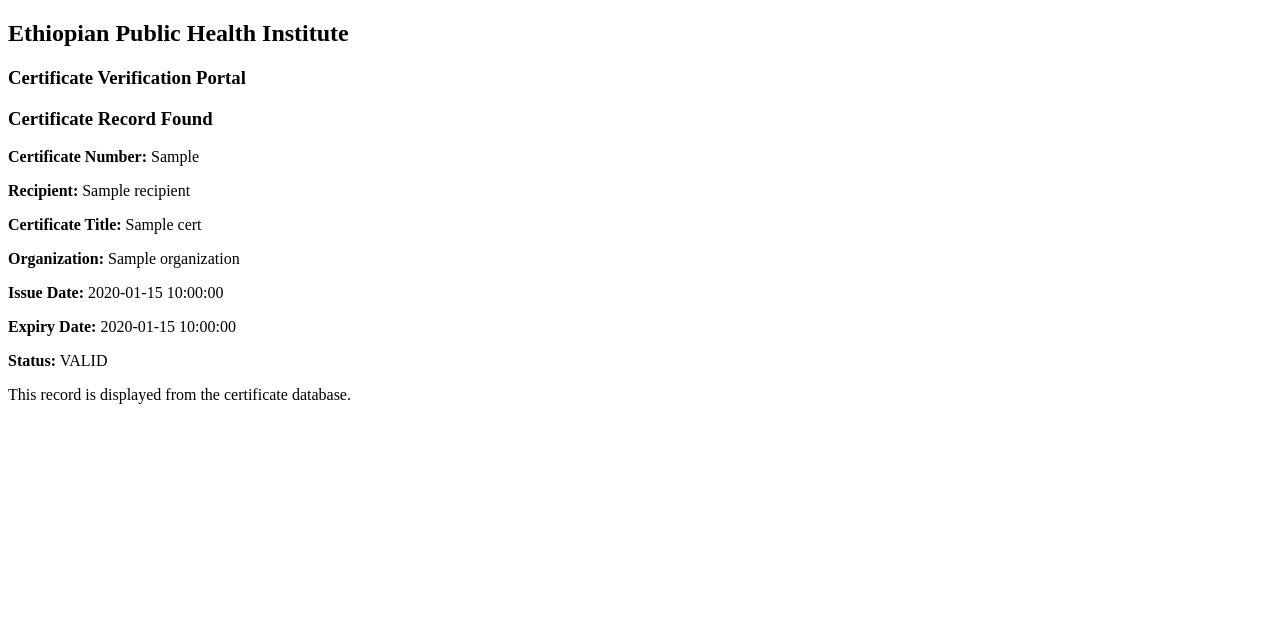
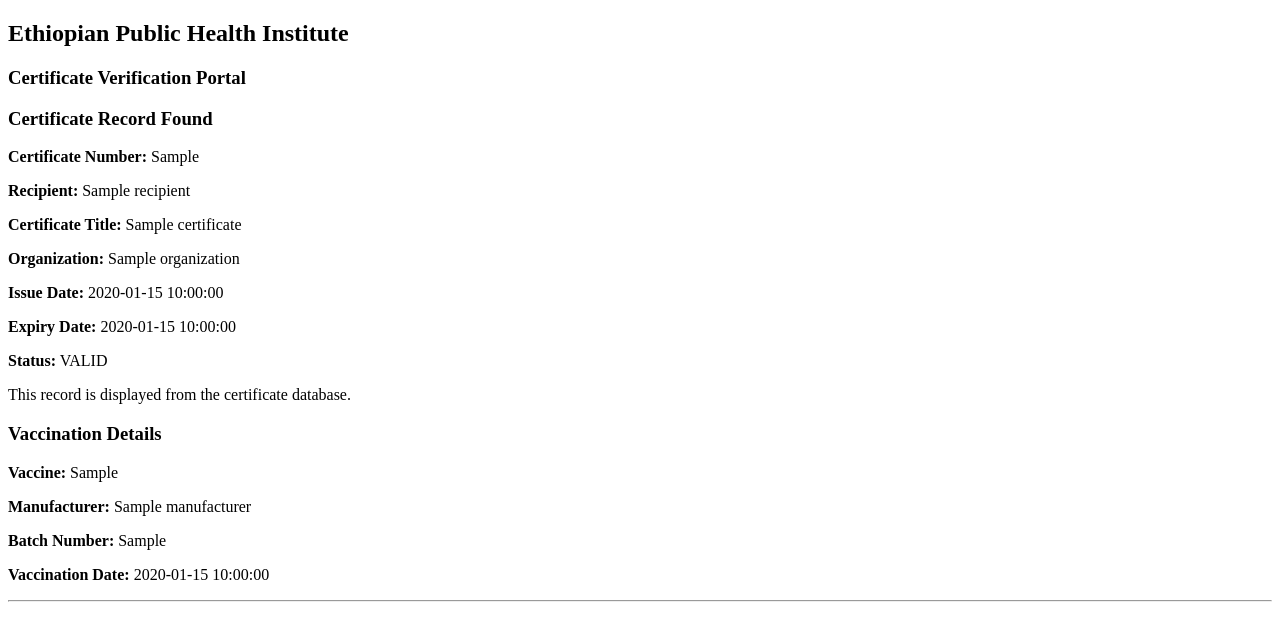
Before and after one commit to muslime63/ephi-certificate-portal-demo, a Flask app: template templates/verify.html in a window 1280 px wide. Shown: the top 641 px of the page. Run offline with Flask 3, Linux system fonts and the light colour scheme; the template is opened without the code that fills it: most values are stand-ins (such as "Sample title", 1, 10 or a date in 2020); some libraries are stand-ins or nearby versions.

Commit message:
Update certificate verification template to use 'certificate' variable

```diff
--- a/templates/verify.html
+++ b/templates/verify.html
@@ -1,3 +1,4 @@
+
 <!DOCTYPE html>
 <html lang="en">
 <head>
@@ -9,16 +10,32 @@
     <h2>Ethiopian Public Health Institute</h2>
     <h3>Certificate Verification Portal</h3>
 
-    {% if cert %}
+    {% if certificate %}
         <h3>Certificate Record Found</h3>
-        <p><strong>Certificate Number:</strong> {{ cert.cert_no }}</p>
-        <p><strong>Recipient:</strong> {{ cert.recipient }}</p>
-        <p><strong>Certificate Title:</strong> {{ cert.title }}</p>
-        <p><strong>Organization:</strong> {{ cert.organization }}</p>
-        <p><strong>Issue Date:</strong> {{ cert.issue_date }}</p>
-        <p><strong>Expiry Date:</strong> {{ cert.expiry_date or "N/A" }}</p>
-        <p><strong>Status:</strong> {{ cert.status }}</p>
+
+        <p><strong>Certificate Number:</strong> {{ certificate['cert_no'] }}</p>
+        <p><strong>Recipient:</strong> {{ certificate['recipient'] }}</p>
+        <p><strong>Certificate Title:</strong> {{ certificate['title'] }}</p>
+        <p><strong>Organization:</strong> {{ certificate['organization'] }}</p>
+        <p><strong>Issue Date:</strong> {{ certificate['issue_date'] }}</p>
+        <p><strong>Expiry Date:</strong> {{ certificate['expiry_date'] or "N/A" }}</p>
+        <p><strong>Status:</strong> {{ certificate['status'] }}</p>
+
         <p>This record is displayed from the certificate database.</p>
+
+        <h3>Vaccination Details</h3>
+        {% if vaccinations %}
+            {% for vaccine in vaccinations %}
+                <p><strong>Vaccine:</strong> {{ vaccine['vaccine_type'] }}</p>
+                <p><strong>Manufacturer:</strong> {{ vaccine['manufacturer'] }}</p>
+                <p><strong>Batch Number:</strong> {{ vaccine['batch_no'] }}</p>
+                <p><strong>Vaccination Date:</strong> {{ vaccine['vaccination_date'] }}</p>
+                <hr>
+            {% endfor %}
+        {% else %}
+            <p>No vaccination details found.</p>
+        {% endif %}
+
     {% else %}
         <h3>Certificate Not Found</h3>
     {% endif %}
```
